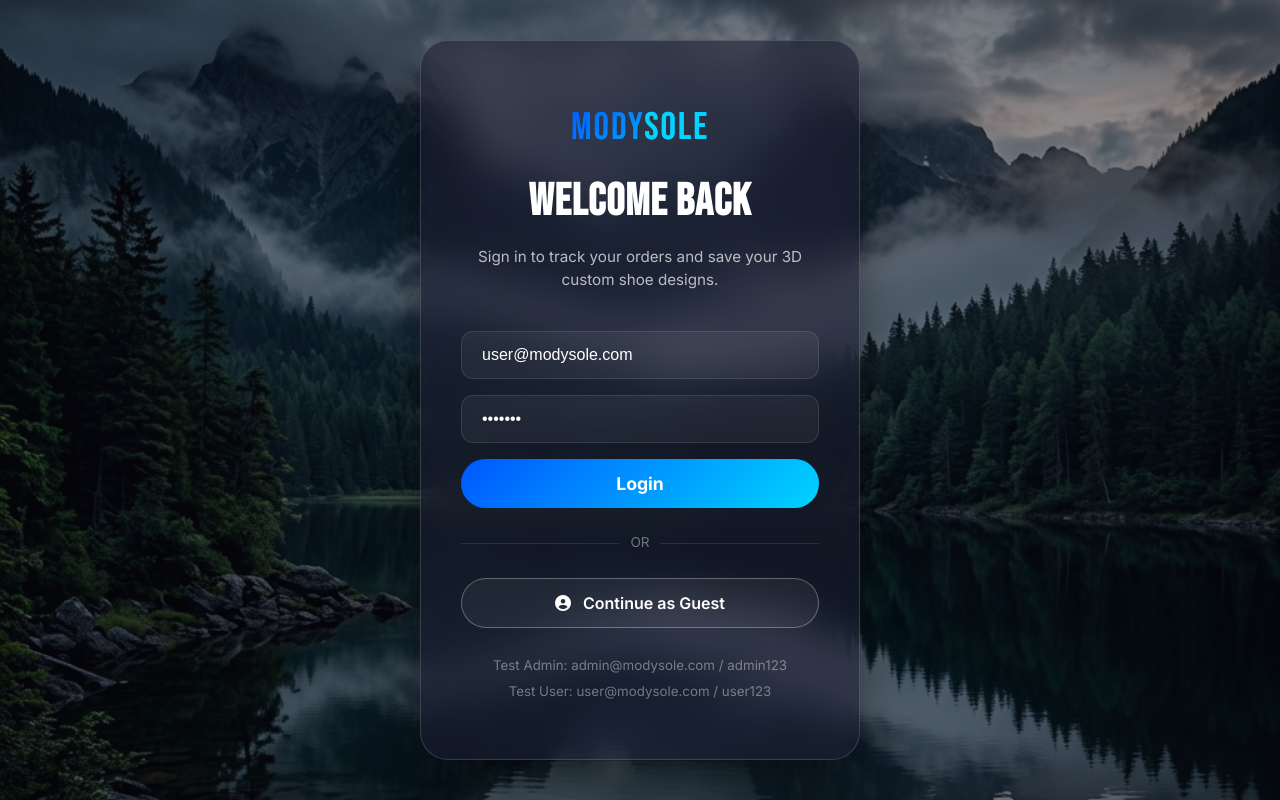
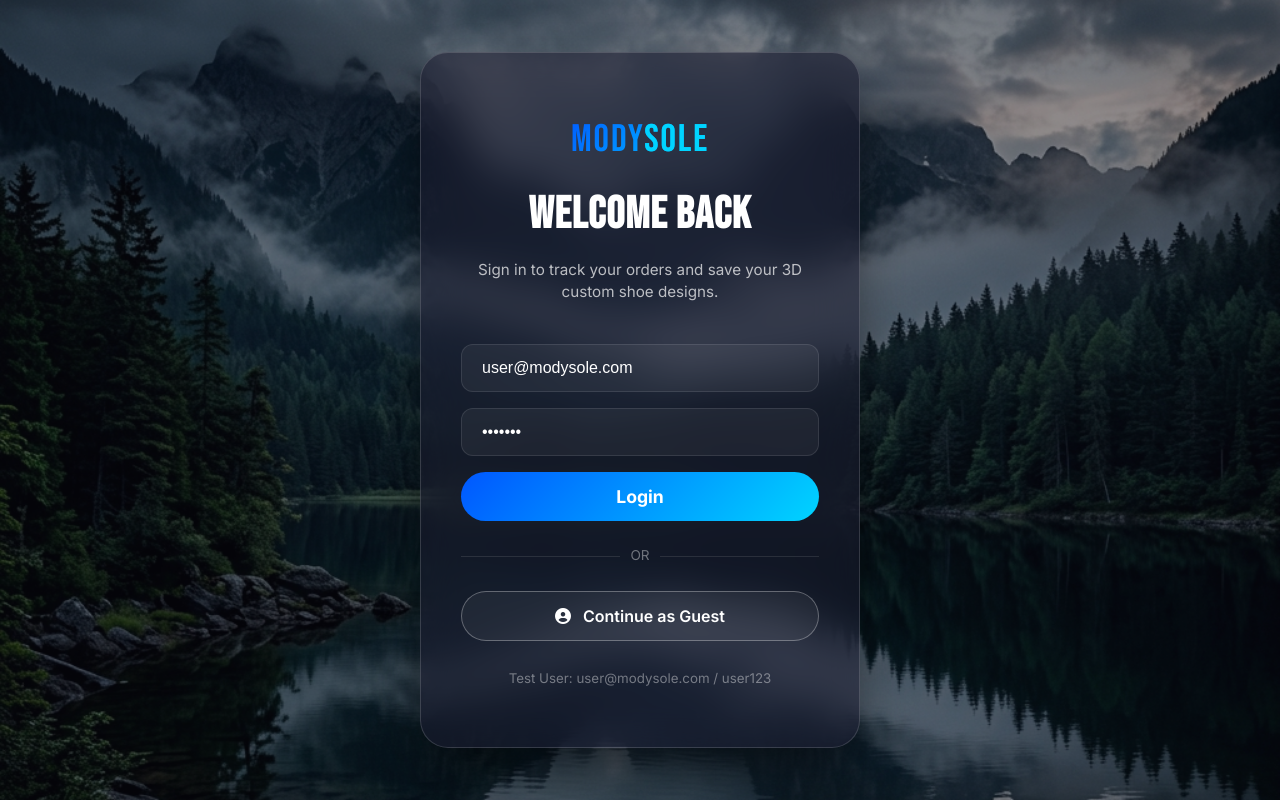
Before and after one commit to Shahuraj-CODM/ModySole, a website: page login.html in a window 1280 px wide. Drawn offline with nearby package versions, Linux system fonts and the light colour scheme; no server answers.

Commit message:
Update Wed 04/29/2026 21:07

```diff
--- a/login.html
+++ b/login.html
@@ -32,7 +32,7 @@
       </button>
 
       <div class="test-creds">
-        <small>Test Admin: admin@modysole.com / admin123</small><br>
+        <!-- <small>Test Admin: admin@modysole.com / admin123</small><br> -->
         <small>Test User: user@modysole.com / user123</small>
       </div>
     </div>
```
